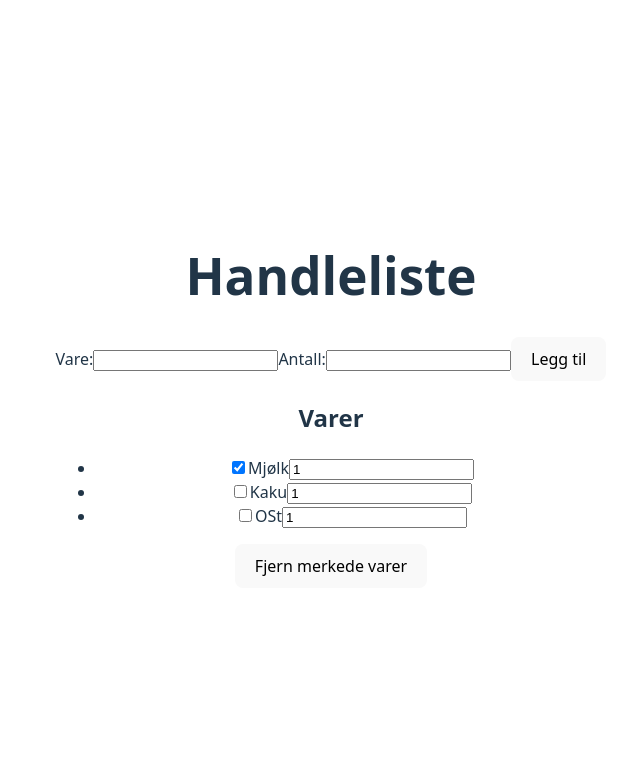
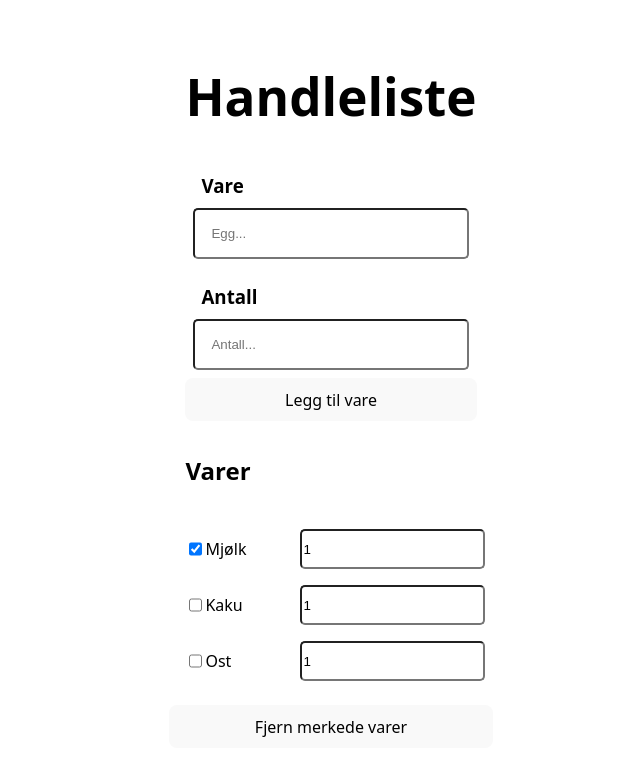
Before and after one commit to EPH-02/arbeidskrav_26, a React (Vite) app: page / in a window 1280 px wide. Shown: the top 776 px of the page, without its empty margins (309-949 px from the left). Built offline with nearby package versions, Linux system fonts and the light colour scheme.

Commit message:
Klar for å dele inn i props

```diff
--- a/src/App.jsx
+++ b/src/App.jsx
@@ -1,12 +1,13 @@
 import { useState } from 'react'
 import './App.css'
+import './style/stylesheet.css'
 
 function App() {
   //Handle liste med useState
   const [items, setItems] = useState([
     {id : 1, name: "Mjølk", count: 1, bought: true},
     {id : 2, name: "Kaku", count: 1, bought: false},
-    {id : 3, name: "OSt", count: 1, bought: false}
+    {id : 3, name: "Ost", count: 1, bought: false}
   ])
 
   //States som skal manipulere name og count
@@ -66,30 +67,20 @@ function removeBoughtItems(){
 
   return (
       <main>
-      <h1>Handleliste</h1>
-
+        <h1>Handleliste</h1>
       {/* Dette blir AddForm.jsx senere */}
       <form onSubmit={addItem}>
         <label>
-          Vare:
-          <input
-            type="text"
-            value={name}
-            onChange={e => setName(e.target.value)}
-          />
+          <h3>Vare</h3>
+          <input type="text" placeholder="Egg..." value={name} onChange={e => setName(e.target.value)}/>
         </label>
 
         <label>
-          Antall:
-          <input
-            type="number"
-            min="1"
-            value={count}
-            onChange={e => setCount(e.target.value)}
-          />
+          <h3>Antall</h3>
+          <input type="number" placeholder="Antall..." min="1" value={count} onChange={e => setCount(e.target.value)}/>
         </label>
 
-        <button type="submit">Legg til</button>
+        <button type="submit">Legg til vare</button>
 
         {error && <p>{error}</p>}
       </form>
@@ -101,22 +92,11 @@ function removeBoughtItems(){
           {items.map(item => (
             <li key={item.id}>
               <label>
-                <input
-                  type="checkbox"
-                  checked={item.bought}
-                  onChange={() => toggleBought(item.id)}
-                />
+                <input type="checkbox" checked={item.bought} onChange={() => toggleBought(item.id)}/>
                 {item.name}
               </label>
 
-              <input
-                type="number"
-                min="1"
-                value={item.count}
-                onChange={e =>
-                  updateCount(item.id, Number(e.target.value))
-                }
-              />
+              <input type="number" min="1" value={item.count} onChange={e => updateCount(item.id, Number(e.target.value))}/>
             </li>
           ))}
         </ul>
--- /dev/null
+++ b/src/style/stylesheet.css
@@ -0,0 +1,105 @@
+
+
+:root {
+    --white: #fff;
+    --black: #000;
+}
+
+main {
+    background-color: var(--white);
+    display: flex;
+    flex-wrap: wrap;
+    flex-direction: column;
+    padding: 1rem;
+    border-radius: 1rem;
+}
+
+h1, h2 {
+    color: var(--black);
+    margin: 1rem;
+
+}
+
+
+
+form {
+    display: flex;
+    flex-direction: column;
+    max-width: 100%;
+    margin: 1rem;
+
+    label, h3 {
+        display: flex;
+        flex-wrap: wrap;
+        flex-direction: column;
+        padding: 0.5rem;
+        margin:0;
+
+
+        label {
+            color: var(--black);
+        }
+
+        h3 {
+            align-content: flex-start;
+            color: var(--black);
+        }
+
+        input{
+            border-radius: 5px;
+            background-color: var(--white);
+            color: var(--black);
+            padding: 1rem;
+        }
+
+
+    }
+
+}
+
+section {
+    display: flex;
+    flex-wrap: wrap;
+    flex-direction: column;
+    align-items: flex-start;
+    max-width: 100%;
+
+    ul {
+        display: flex;
+        flex-wrap: wrap;
+        flex-direction: column;
+        padding: 0;
+        max-width: 100%;
+        width: 100%;
+
+            li {
+                display: flex;
+                justify-content: space-between;
+                margin: 0.5rem;
+
+                    label{
+                        display: flex;
+                        color: var(--black);
+                        padding: 0.5rem;
+                        justify-content: space-between;
+                    }
+            }
+
+            input {
+                border-radius: 5px;
+                background-color: var(--white);
+                color: var(--black);
+            }
+
+
+    }
+}
+
+button{
+
+        width: 100%;
+    }
+
+p {
+    color: var(--black);
+}
```
Also changed, not shown: src/components/AddForm.jsx (added), src/components/ShoppingItem.jsx (added), src/components/ShoppingList.jsx (added).
